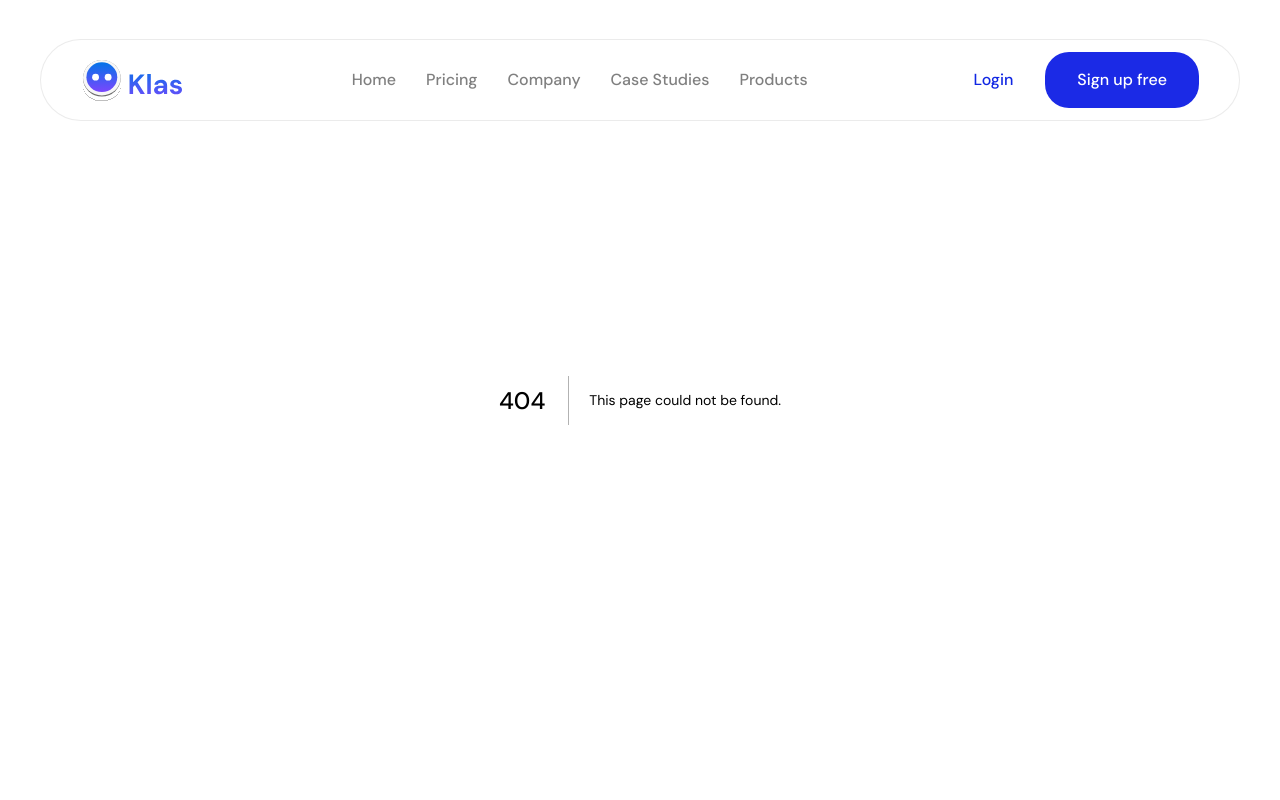
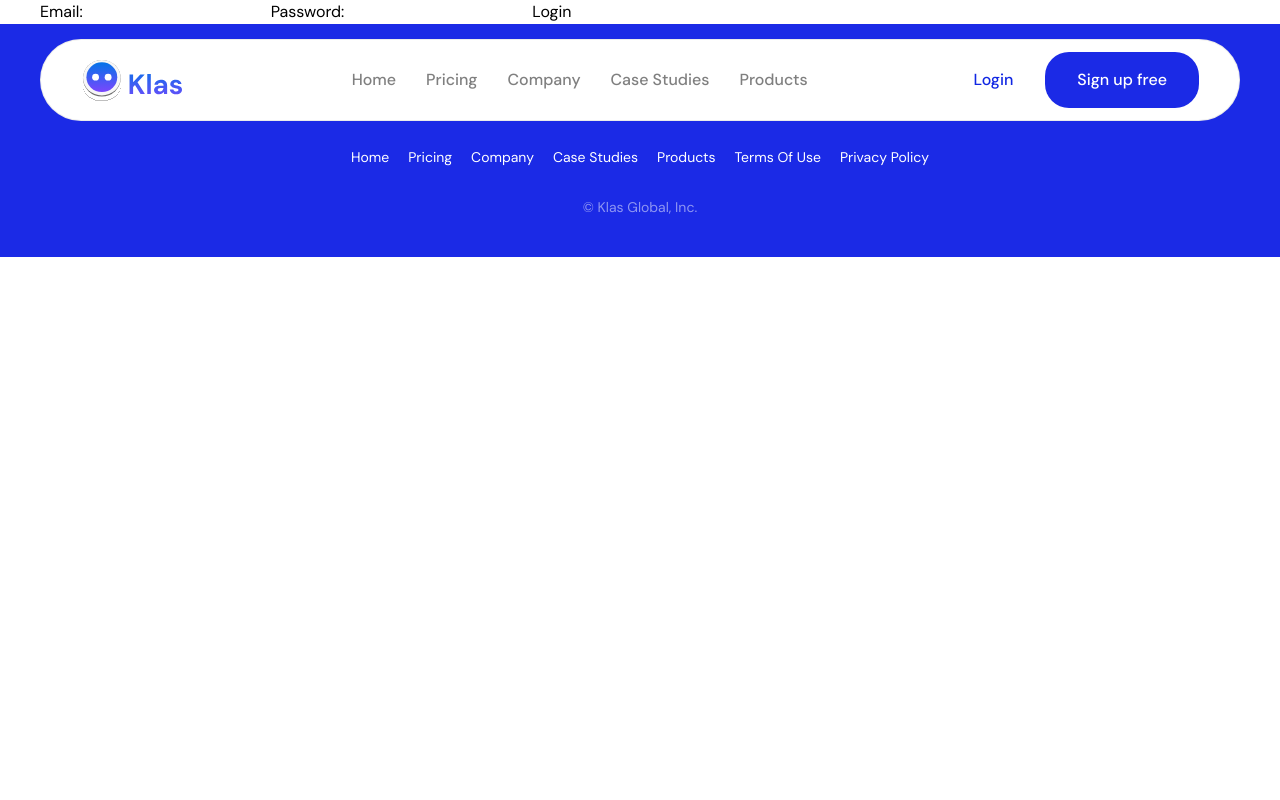
Before and after one commit to OgaDavid/klas-clone, a Next.js app: page /login in a window 1280 px wide. Before the commit this address had no page. Shown: the top 800 px of the page. Built offline with nearby package versions, Linux system fonts and the light colour scheme.

Commit message:
update and add node mongodb

```diff
--- /dev/null
+++ b/app/components/login/Login.jsx
@@ -0,0 +1,53 @@
+import React, { useState } from 'react';
+import { motion } from 'framer-motion';
+
+const LoginForm = () => {
+    const [email, setEmail] = useState('');
+    const [password, setPassword] = useState('');
+
+    const handleEmailChange = (event) => {
+        setEmail(event.target.value);
+    };
+
+    const handlePasswordChange = (event) => {
+        setPassword(event.target.value);
+    };
+
+    const handleSubmit = (event) => {
+        event.preventDefault();
+        console.log(`Email: ${email}, Password: ${password}`);
+    };
+
+    return (
+        <motion.form
+            onSubmit={handleSubmit}
+            initial={{ opacity: 0 }}
+            animate={{ opacity: 1 }}
+            exit={{ opacity: 0 }}
+        >
+            <label htmlFor="email">Email:</label>
+            <motion.input
+                type="email"
+                id="email"
+                value={email}
+                onChange={handleEmailChange}
+                whileHover={{ scale: 1.1 }}
+                whileFocus={{ scale: 1.2 }}
+            />
+            <label htmlFor="password">Password:</label>
+            <motion.input
+                type="password"
+                id="password"
+                value={password}
+                onChange={handlePasswordChange}
+                whileHover={{ scale: 1.1 }}
+                whileFocus={{ scale: 1.2 }}
+            />
+            <motion.button type="submit" whileHover={{ scale: 1.1 }}>
+                Login
+            </motion.button>
+        </motion.form>
+    );
+};
+
+export default LoginForm;
--- /dev/null
+++ b/app/login/page.jsx
@@ -0,0 +1,14 @@
+import React from 'react'
+import LoginForm from '../components/login/Login'
+
+const LoginPage = () => {
+  return (
+    <main className='container'>
+      <div className="">
+        <LoginForm />
+      </div>
+    </main>
+  )
+}
+
+export default LoginPage
```
Also changed, not shown: package.json (+6 -1 lines), app/login/style.scss (added), 1 other file (tests, documents, lock files or other folders).
